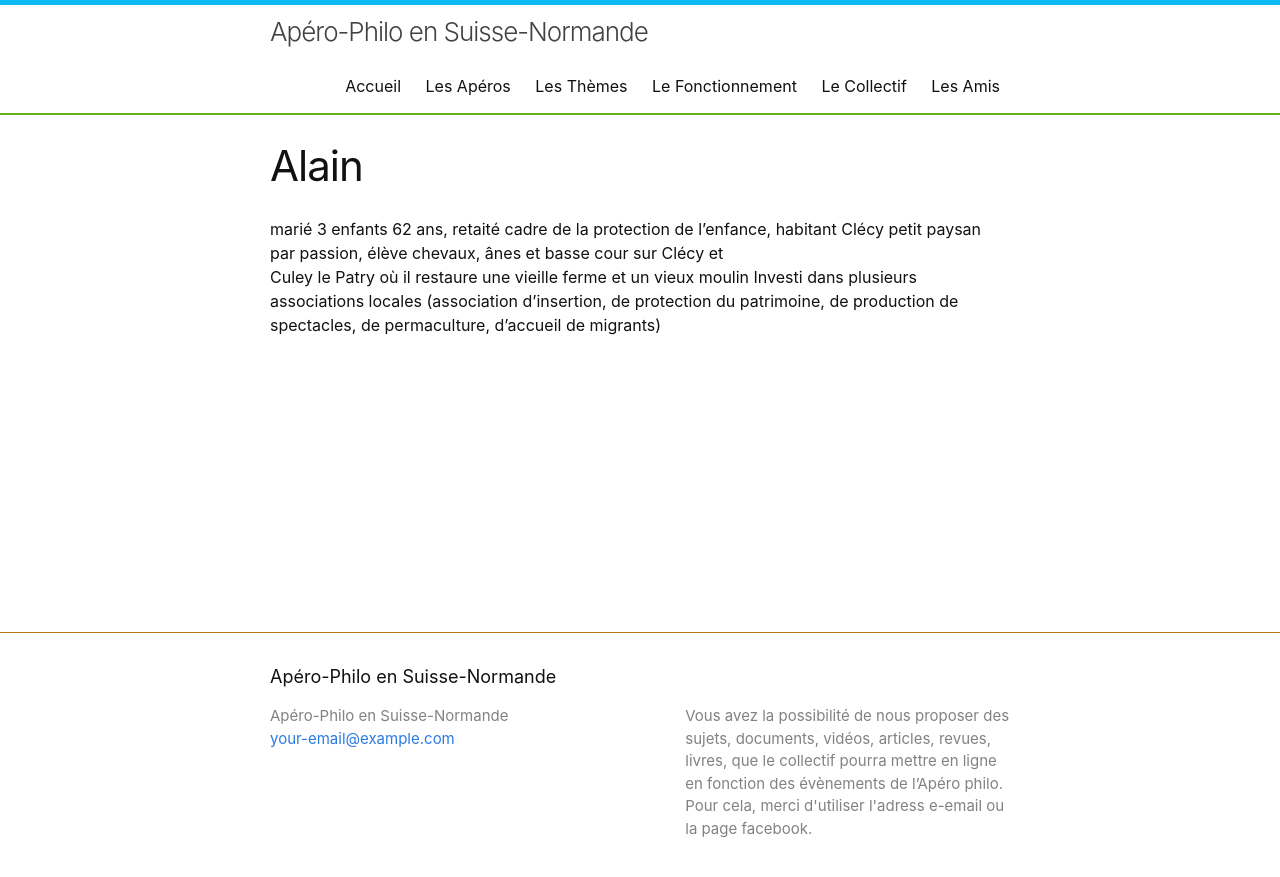
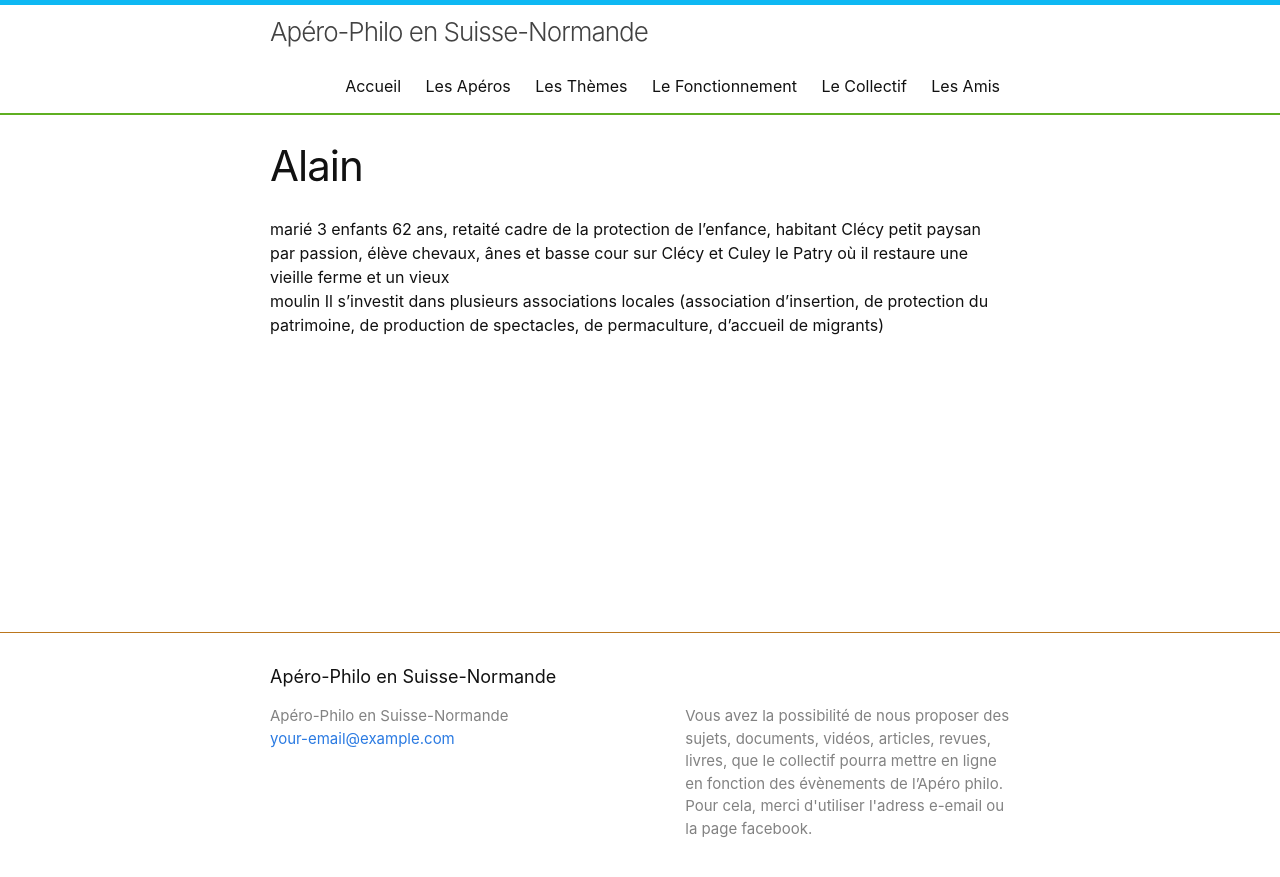
Before and after one commit to aperophilo/apero-philo-suisse-normande.github.io, a Jekyll site: the page built from collections/_members/alain.md, in a window 1280 px wide. Shown: the top 877 px of the page. Built offline with Jekyll 4.4.1, drawn with Linux system fonts in a browser that asks for light colours.

Commit message:
Update alain.md

```diff
--- a/collections/_members/alain.md
+++ b/collections/_members/alain.md
@@ -11,8 +11,8 @@ email: alainaznar@hotmail.com
    marié 3 enfants
    62 ans, retaité
    cadre de la protection de l’enfance, habitant Clécy
-   petit paysan par passion, élève chevaux, ânes et basse cour sur Clécy et
-   Culey le Patry où il restaure une vieille ferme et un vieux moulin
-   Investi dans plusieurs associations locales
+   petit paysan par passion, élève chevaux, ânes et basse cour sur Clécy et Culey le Patry où il restaure une vieille ferme et un vieux
+   moulin
+   Il s'investit dans plusieurs associations locales
    (association d’insertion, de protection du patrimoine, de production de spectacles, de
    permaculture, d’accueil de migrants)
```
